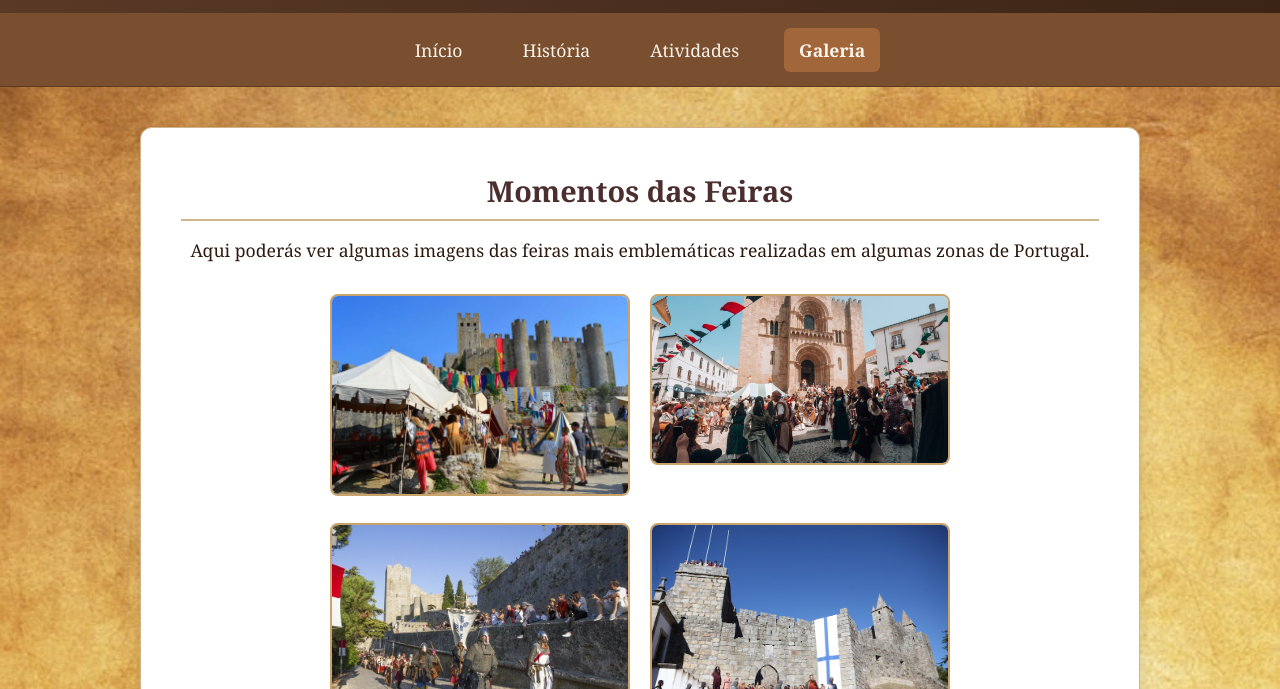
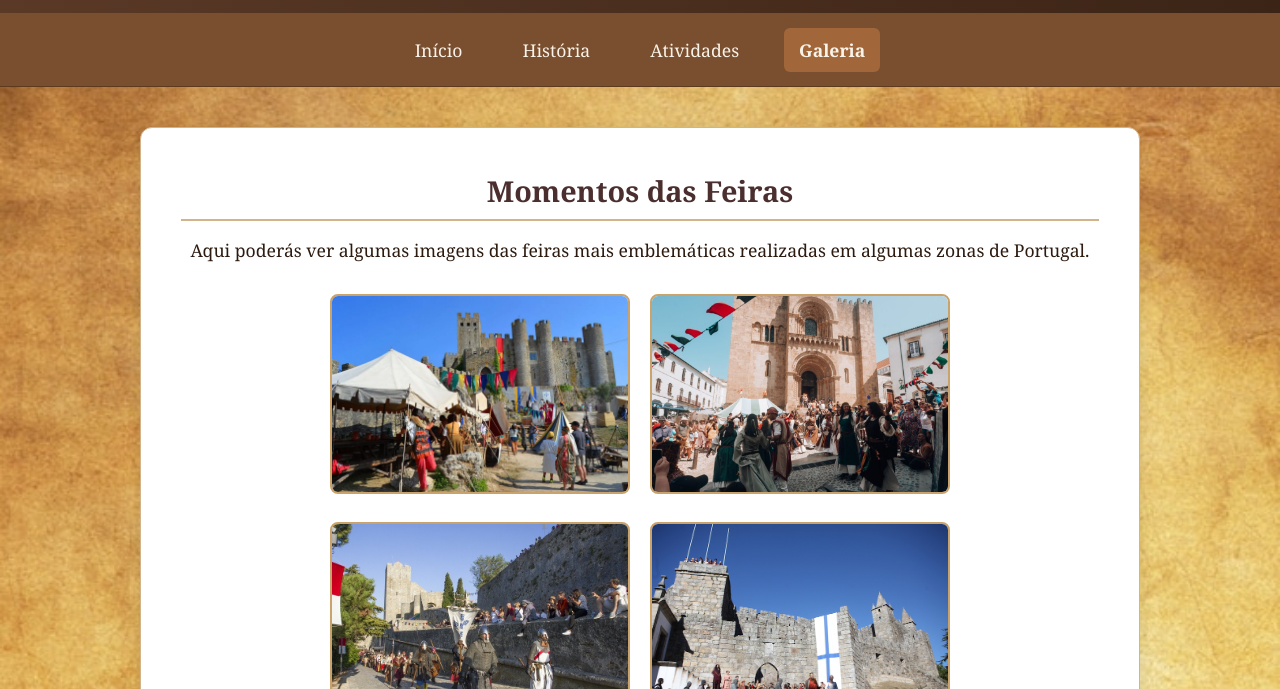
Before and after one commit to VitorDSAndrade/Vitor_Andrade_TPSI0525, a plain HTML site: page Trabalho 2/pages/galeria.html in a window 1280 px wide. Shown: the part 111-800 px from the top of the page. Drawn offline with Linux system fonts and the light colour scheme.

Commit message:
Adicionado configuração de viewport e ícone para as páginas HTML; ajustada a altura e o ajuste de imagem na galeria.

```diff
--- a/Trabalho 2/css/style.css
+++ b/Trabalho 2/css/style.css
@@ -163,6 +163,8 @@ main ul {
 
 .galeria a img {
     width: 300px;
+    height: 200px;
+    object-fit: cover;
     border: 2px solid #c9a26c;
     border-radius: 8px;
     transition: transform 0.3s ease, box-shadow 0.3s ease;
--- a/Trabalho 2/pages/galeria.html
+++ b/Trabalho 2/pages/galeria.html
@@ -2,6 +2,8 @@
 <html lang="pt">
 <head>
     <meta charset="UTF-8">
+    <meta name="viewport" content="width=device-width, initial-scale=1.0">
+    <link rel="icon" href="../Trabalho 2/img/Brazao.ico" type="image/png">
     <title>Galeria</title>
     <link rel="stylesheet" href="../css/style.css">
 </head>
```
Also changed, not shown: Trabalho 2/index.html (+2 -0 lines), Trabalho 2/pages/atividades.html (+2 -0 lines), Trabalho 2/pages/historia.html (+2 -0 lines), Trabalho 2/img/Brazao.ico (added).
